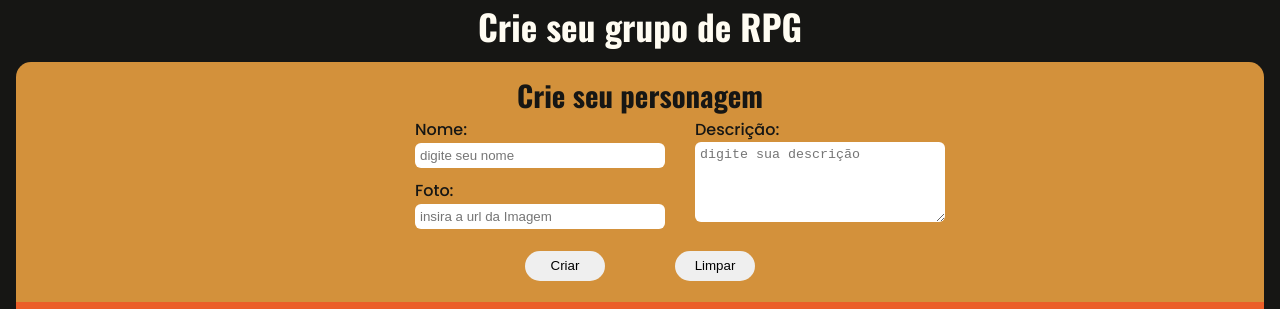
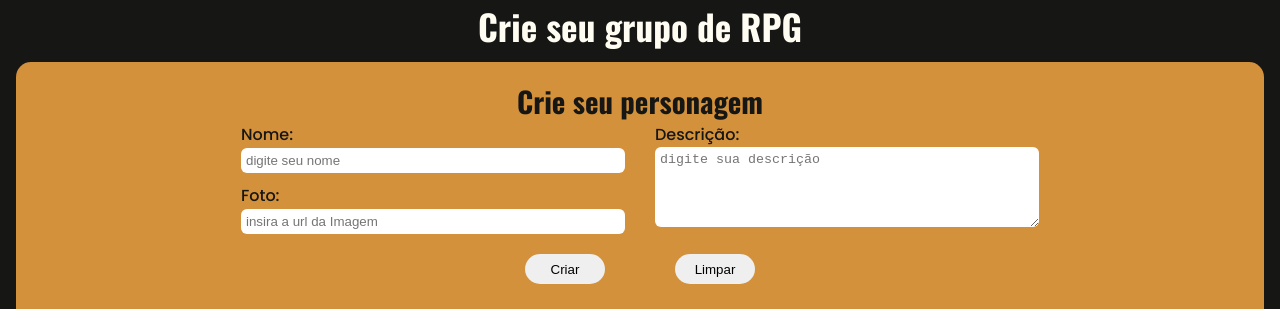
Before and after one commit to vanneeh/Checkpoint01FrontII-CTD, a plain HTML site: page index.html in a window 1280 px wide. Shown: the top 309 px of the page. Drawn offline with nearby package versions, Linux system fonts and the light colour scheme.

Commit message:
Add files via upload

```diff
--- a/assets/style.scss
+++ b/assets/style.scss
@@ -56,7 +56,7 @@ label,
 .actions,
 input,
 textarea {
-    width: 100%;
+    width: 70vw;
 }
 
 .actions {
@@ -123,15 +123,15 @@ button,
     padding: 10px;
 }
 
-form {
+.form {
     display: flex;
     flex-direction: column;
-    align-self: center;
-    justify-content: space-evenly;
+    align-items: center;
+    justify-content: center;
     width: 90%;
     height: 100%;
+    max-width: 600px;
 }
-
 
 .feed {
     display: flex;
@@ -238,9 +238,21 @@ p {
 
 @media screen and (min-width:768px) and (max-width:1023px) {
 
+    label,
+    input,
+    textarea{
+        width: 60vw;
+    }
     .forms {
         height: 945vh;
         max-height: 400px;
+    }
+
+    .form{
+        max-width: 600px;
+        display: flex;
+        flex-direction: column;
+        align-items: center;
     }
 
     .feed {
@@ -259,15 +271,16 @@ p {
 }
 
 @media (min-width:1024px) {
-
     label,
     input,
     textarea{
-        width: 250px;
+        width: 30vw;
+        max-width: 400px;
     }
 
     .forms {
         height: 30vh;
+        min-height: 250px;
         max-height: 650px;
         display: flex;
         flex-direction: column;
@@ -281,7 +294,7 @@ p {
     }
 
     .infos {
-        width: 450px;
+        max-width: 800px;
         display: flex;
         flex-direction: row;
         align-items: center;
```
Also changed, not shown: assets/style.css, 1 other file.
